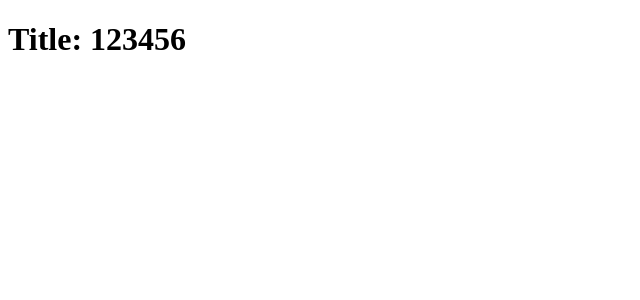
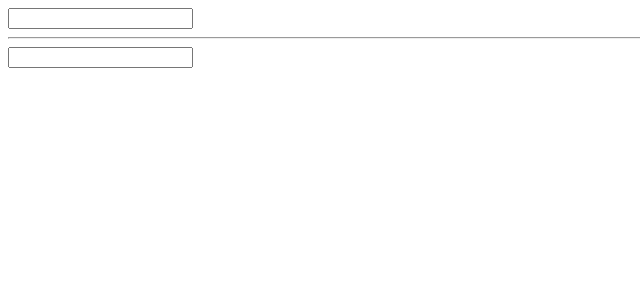
Before and after one commit to alexandru-calinoiu/react-tutorial, a React (Create React App) app: page / in a window 1280 px wide. Shown: the top 300 px of the page, without its empty margins (0-640 px from the left). Built offline with nearby package versions, Linux system fonts and the light colour scheme.

Commit message:
Component ref

```diff
--- a/src/App.js
+++ b/src/App.js
@@ -1,22 +1,45 @@
 import React from 'react';
 import PropTypes from 'prop-types';
+import ReactDom from 'react-dom';
 
 class App extends React.Component {
+    constructor() {
+        super();
+        this.state = {a: ''}
+    }
+
+    update(e) {
+        this.setState({
+            a: this.a.refs.input.value,
+            b: this.refs.b.value,
+        })
+    }
+
     render() {
-        return <Title text="123456" />
+        return (
+            <div>
+                <Input
+                    ref={ component => this.a = component }
+                    update={this.update.bind(this)}
+                /> {this.state.a}
+                <hr />
+                <input
+                    ref="b"
+                    type="text"
+                    onChange={this.update.bind(this)}
+                /> {this.state.b}
+            </div>
+        )
     }
 }
 
-const Title = (props) => <h1>Title: {props.text}</h1>
-
-Title.propTypes = {
-    text(props, propName, component) {
-        if (!(propName in props)) {
-            return new Error(`missing ${propName}`);
-        }
-        if (props[propName].length < 6) {
-            return new Error(`${propName} was to short`);
-        }
+class Input extends React.Component {
+    render() {
+        return (
+            <div>
+                <input ref="input" type="text" onChange={this.props.update} />
+            </div>
+        )
     }
 }
 
```
